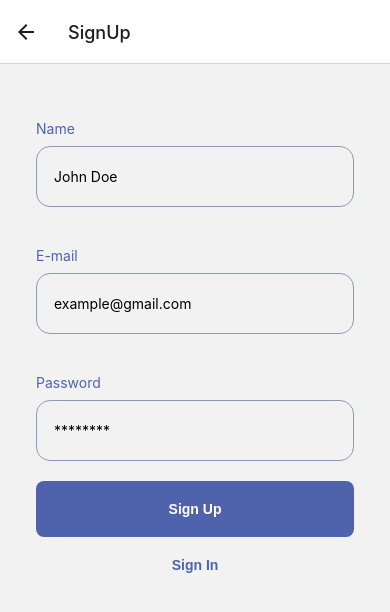
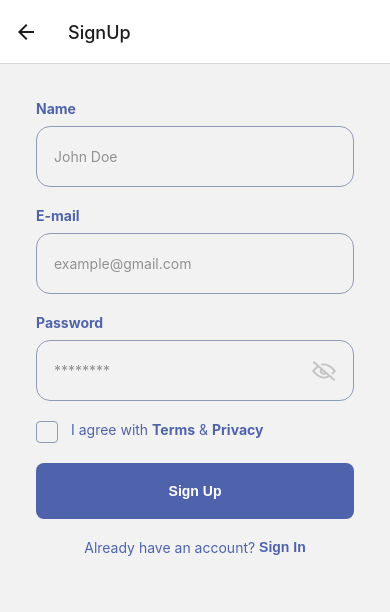
Before and after one commit to LouisVraie/initiationReactNative, a React Native app: screen /SignUp in a window 390 px wide. Shown: the top 612 px of the page. Built offline with nearby package versions, Linux system fonts and the light colour scheme.

Commit message:
feat/fix: Input component update, new Checkbox component & SignUp page update

```diff
--- a/App.tsx
+++ b/App.tsx
@@ -6,17 +6,19 @@
  */
 
 import React from 'react';
-import {SafeAreaView, StyleSheet} from 'react-native';
+import {StyleSheet} from 'react-native';
 import {NavigationContainer} from '@react-navigation/native';
 import { createNativeStackNavigator } from '@react-navigation/native-stack';
 import SplashScreen from './src/screens/auth/SplashScreen';
 import SignUp from './src/screens/auth/SignUp';
 import SignIn from './src/screens/auth/SignIn';
+import { SafeAreaProvider } from 'react-native-safe-area-context';
 
 const Stack = createNativeStackNavigator();
 
 function App(): JSX.Element {
   return (
+    <SafeAreaProvider>
       <NavigationContainer>
         <Stack.Navigator>
           <Stack.Screen
@@ -34,6 +36,7 @@ function App(): JSX.Element {
             />
         </Stack.Navigator>
       </NavigationContainer>
+    </SafeAreaProvider>
   );
 }
 
--- a/package.json
+++ b/package.json
@@ -15,7 +15,8 @@
     "react": "18.2.0",
     "react-native": "0.71.7",
     "react-native-safe-area-context": "^4.5.2",
-    "react-native-screens": "^3.20.0"
+    "react-native-screens": "^3.20.0",
+    "react-native-vector-icons": "^9.2.0"
   },
   "devDependencies": {
     "@babel/core": "^7.20.0",
--- a/src/components/Button/styles.js
+++ b/src/components/Button/styles.js
@@ -1,8 +1,9 @@
 import { StyleSheet } from 'react-native';
+import { colors } from '../../utils/colors';
 
 export const styles = StyleSheet.create({
   container: {
-    backgroundColor: '#4F63AC',
+    backgroundColor: colors.blue,
     paddingVertical: 20,
     borderRadius: 8,
     paddingHorizontal: 8,
--- /dev/null
+++ b/src/components/Checkbox/index.js
@@ -0,0 +1,36 @@
+import React, { useState } from 'react';
+import { View, Image, Pressable } from 'react-native';
+import { styles } from './styles';
+import check from '../../assets/check.png';
+
+export default function Input(props) {
+  const { label, children } = props;
+  const [isChecked, setIsChecked] = useState(false);
+
+  const onCheckboxPressed = () => {
+    setIsChecked(!isChecked);
+  };
+
+  return (
+    <View style={styles.container}>
+
+      <Pressable
+        onPress={onCheckboxPressed}
+      >
+        <View
+          style={[
+            styles.checkboxContainer,
+            isChecked ? styles.checkboxContainerChecked : null
+          ]}
+        >
+          {
+            isChecked && <Image style={styles.icon} source={check} />
+          }
+        </View>
+      </Pressable>
+
+      <View style={styles.children}>{label || children}</View>
+
+    </View>
+  );
+}
--- /dev/null
+++ b/src/components/Checkbox/styles.js
@@ -0,0 +1,31 @@
+import { StyleSheet } from 'react-native';
+import { colors } from '../../utils/colors';
+
+export const styles = StyleSheet.create({
+  container: {
+    marginBottom: 20,
+    width: '100%',
+    flexDirection: 'row'
+  },
+  children: {
+    color: colors.blue,
+    marginLeft: 13,
+    fontSize: 14,
+  },
+  checkboxContainer: {
+    borderWidth: 1,
+    borderColor: colors.blueGrey,
+    width: 22,
+    height: 22,
+    borderRadius: 4,
+    alignItems: 'center',
+    justifyContent: 'center'
+  },
+  checkboxContainerChecked: {
+    backgroundColor: colors.blueGrey,
+  },
+  icon: {
+    width: 12,
+    height: 12,
+  }
+});
--- a/src/components/Input/index.js
+++ b/src/components/Input/index.js
@@ -1,10 +1,18 @@
-import React from 'react';
-import { Text, TextInput, View } from 'react-native';
+import React, { useState } from 'react';
+import { Text, TextInput, View, Image, Pressable } from 'react-native';
 import { styles } from './styles';
 import { colors } from '../../utils/colors';
+import eye from '../../assets/eye.png';
+import eyeClosed from '../../assets/eye_closed.png';
 
 export default function Input(props) {
   const { label, isPassword, style } = props;
+  const [hidePass, setHidePass] = useState(false);
+
+  const onEyePressed = () => {
+    setHidePass(!hidePass);
+  };
+
   return (
     <View style={styles.container}>
 
@@ -15,8 +23,20 @@ export default function Input(props) {
           {...props}
           style={[styles.input, style]}
           placeholderTextColor={colors.placeholder}
-          secureTextEntry={isPassword}
+          secureTextEntry={Boolean(isPassword && hidePass)}
         />
+        {
+          isPassword && (
+            <Pressable
+              onPress={onEyePressed}
+            >
+              <Image
+                style={styles.icon}
+                source={hidePass ? eye : eyeClosed}
+              />
+            </Pressable>
+          )
+        }
       </View>
     </View>
   );
--- a/src/components/Input/styles.js
+++ b/src/components/Input/styles.js
@@ -3,22 +3,33 @@ import { colors } from '../../utils/colors';
 
 export const styles = StyleSheet.create({
   container: {
-    paddingVertical: 20,
+    marginBottom: 20,
     width: '100%'
   },
   label: {
     color: colors.blue,
     marginBottom: 9,
-    fontSize: 14
+    fontSize: 14,
+    fontWeight: 'bold'
   },
   inputContainer: {
     borderRadius: 14,
     borderColor: colors.blueGrey,
     borderWidth: 1,
+    flexDirection: 'row',
+    alignItems: 'center',
+    justifyContent: 'space-between'
   },
   input: {
     paddingHorizontal: 17,
     paddingVertical: 21,
     fontSize: 14,
+    flex: 1,
+    opacity: 0.4
+  },
+  icon: {
+    width: 24,
+    height: 24,
+    marginRight: 17,
   }
 });
--- a/src/components/Link/index.js
+++ b/src/components/Link/index.js
@@ -1,15 +1,21 @@
 import React from 'react';
-import { Pressable, Text } from 'react-native';
+import { Pressable, Text, View } from 'react-native';
 import { styles } from './styles';
 
-export default function Link({ title, onPress, disabled, style }) {
+export default function Link({ title, prefix, prefixStyle, onPress, disabled, style }) {
   return (
-    <Pressable
+    <View
       style={[styles.container, style]}
-      onPress={onPress}
-      disabled={disabled || false}
     >
-      <Text dataDetectorType='link' style={styles.title}>{title}</Text>
-    </Pressable>
+      {
+        prefix && <Text style={[styles.prefix, prefixStyle]}>{prefix}</Text>
+      }
+      <Pressable
+        onPress={onPress}
+        disabled={disabled || false}
+      >
+        <Text dataDetectorType='link' style={styles.title}>{title}</Text>
+      </Pressable>
+    </View>
   );
 }
--- a/src/components/Link/styles.js
+++ b/src/components/Link/styles.js
@@ -1,4 +1,5 @@
 import { StyleSheet } from 'react-native';
+import { colors } from '../../utils/colors';
 
 export const styles = StyleSheet.create({
   container: {
@@ -6,9 +7,13 @@ export const styles = StyleSheet.create({
     paddingHorizontal: 8,
   },
   title: {
-    color: '#4F63AC',
+    color: colors.blue,
     textAlign: 'center',
     fontWeight: 'bold',
     fontFamily: 'Arial'
+  },
+  prefix: {
+    color: colors.blue,
+    fontSize: 14
   }
 });
--- a/src/screens/auth/SignUp/index.js
+++ b/src/screens/auth/SignUp/index.js
@@ -8,19 +8,36 @@
 import React from 'react';
 import Button from '../../../components/Button';
 import Link from '../../../components/Link';
-import { ScrollView, View } from 'react-native';
+import { ScrollView, View, Text } from 'react-native';
 import { styles } from './styles';
 import Input from '../../../components/Input';
+import Checkbox from '../../../components/Checkbox';
 
-export default function SignUp() {
+export default function SignUp({ navigation }) {
+
+  const onSignIn = () => {
+    navigation.navigate('SignIn');
+  };
+
   return (
     <ScrollView>
       <View style={styles.container}>
         <Input label='Name' inputMode='text' placeholder='John Doe' />
         <Input label='E-mail' inputMode='email' placeholder='example@gmail.com' />
-        <Input label='Password' inputMode='text' placeholder='********' isPassword={true} />
+        <Input label='Password' inputMode='text' placeholder='********' isPassword />
+        <Checkbox>
+          <Text style={styles.text}>I agree with <Text style={styles.checkboxTextBold}>Terms</Text> & <Text style={styles.checkboxTextBold}>Privacy</Text></Text>
+        </Checkbox>
+
         <Button title='Sign Up' onPress={() => console.log('first')} />
-        <Link title='Sign In' onPress={() => console.log('second')} />
+
+        <Link
+          prefix='Already have an account? '
+          style={styles.linkContainer}
+          prefixStyle={styles.prefixStyle}
+          title='Sign In'
+          onPress={onSignIn}
+        />
       </View>
     </ScrollView>
   );
--- a/src/screens/auth/SignUp/styles.js
+++ b/src/screens/auth/SignUp/styles.js
@@ -9,27 +9,14 @@ export const styles = StyleSheet.create({
     justifyContent: 'center',
     padding: 36
   },
-  innerContainer: {
-    display: 'flex',
-    alignItems: 'center',
-    justifyContent: 'center',
-    marginVertical: 54
+  text: {
+    color: colors.blue,
+    fontSize: 14
   },
-  title: {
-    fontSize: 40,
-    fontWeight: 'bold',
-    color: colors.grey
+  checkboxTextBold: {
+    fontWeight: 'bold'
   },
-  innerTitle: {
-    color: colors.orange,
-    textDecorationLine: 'underline'
-  },
-  image: {
-    width: 357,
-    height: 209,
-    marginTop: 60
-  },
-  buttonContainer: {
-    width: '80%',
+  linkContainer: {
+    flexDirection: 'row',
   }
 });
```
Also changed, not shown: 2 other files (tests, documents, lock files or other folders). Lines whose indentation alone changed are shown as unchanged.
